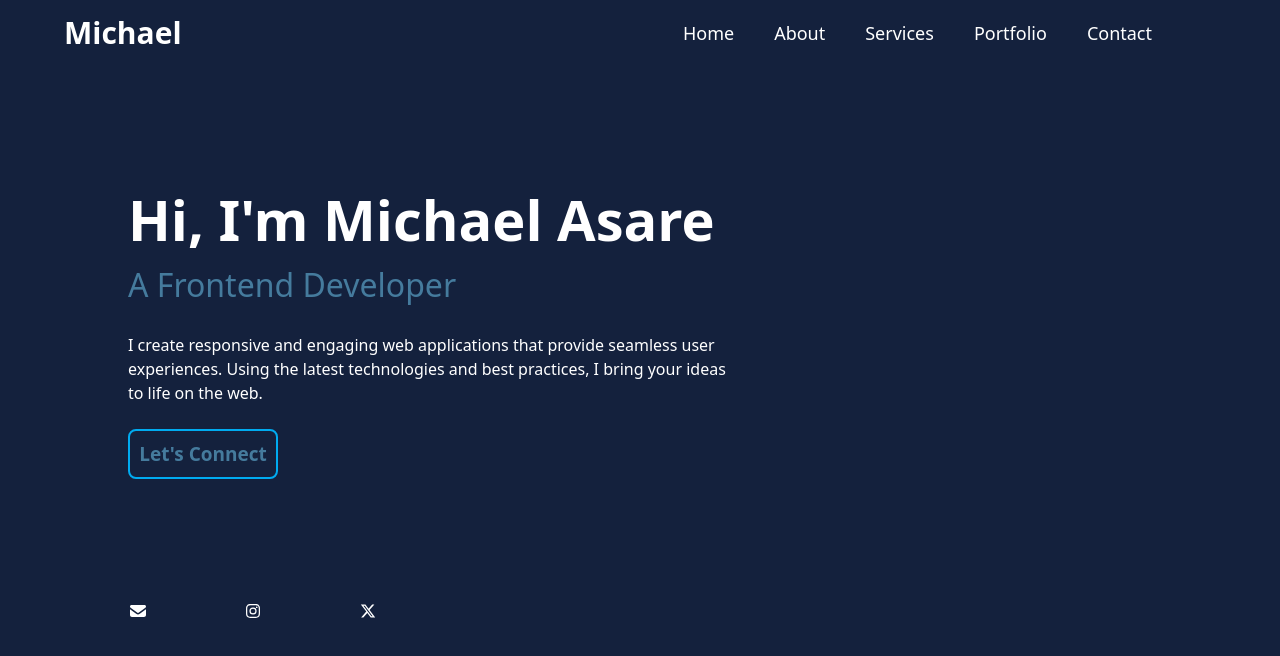
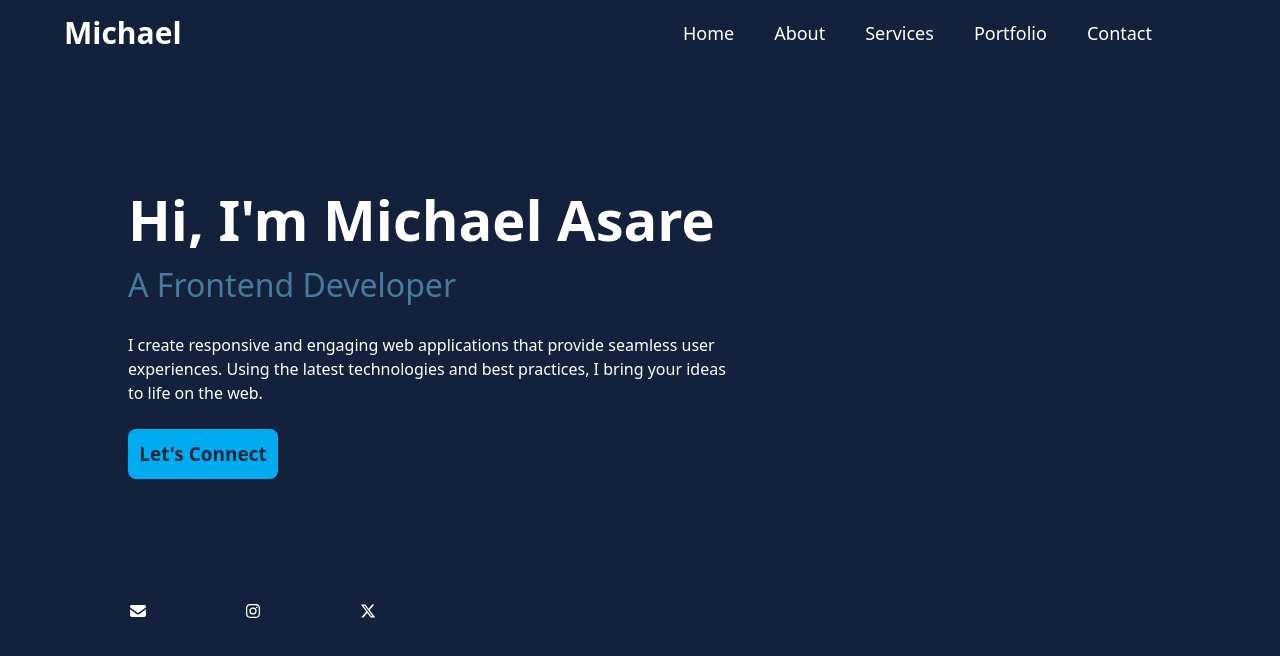
Before and after one commit to United1l/portflolio-new, a Next.js app: page / in a window 1280 px wide. Shown: the top 656 px of the page. Built offline with nearby package versions, Linux system fonts and the light colour scheme.

Commit message:
Changed the background color of the let's connect link for better UX

```diff
--- a/src/components/HomeContent.jsx
+++ b/src/components/HomeContent.jsx
@@ -39,9 +39,9 @@ const HomeContent = () => {
             <div className="w-[175px] h-[50px]">
                 <Link href="/" className="w-[150px] h-full border-2 border-[#00abf0] text-[19px]
                     font-[600] border-solid rounded-lg inline-flex justify-center items-center
-                    text-[#457b9d] hover:before:w-full hover:text-[#081b29]
+                    text-[#0e273c] hover:before:w-full hover:text-[#457b9d] bg-[#00abf0] overflow-hidden
                     before:content-[''] before:absolute before:w-0 before:h-full before:top-0 before:left-0
-                    before:z-[-1] relative z-1 before:bg-[#00abf0] before:transition-all before:duration-300">
+                    before:z-[-1] relative z-1 before:bg-[#14213d] before:transition-all before:duration-300">
                     Let's Connect
                 </Link>
             </div>
```
